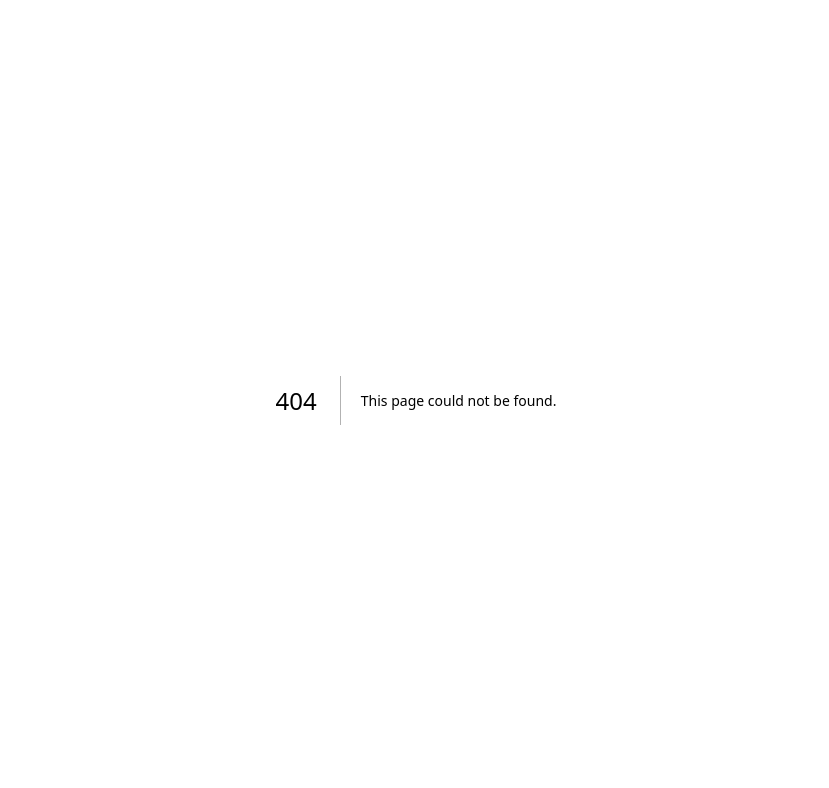
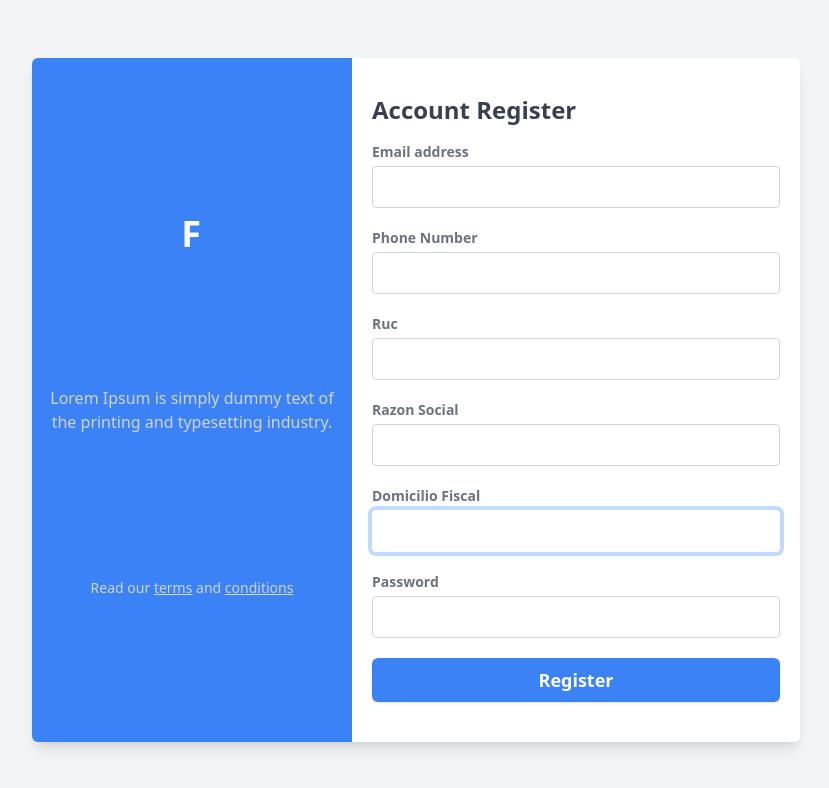
Before and after one commit to Silabuz-Students/Libro-reclamaciones-Proyecto, a Next.js app: page /auth/register in a window 1280 px wide. Before the commit this address had no page. Shown: the top 788 px of the page, without its empty margins (224-1053 px from the left). Built offline with nearby package versions, Linux system fonts and the light colour scheme.

Commit message:
create register form

```diff
--- /dev/null
+++ b/src/pages/auth/register.tsx
@@ -0,0 +1,204 @@
+import { useRouter } from "next/router"
+import { useState } from "react"
+
+
+type form = {
+  nombre?: string,
+  email?: string
+  ruc?: string
+  telefono?: string
+  domicilio_fiscal?: string
+  password?: string
+}
+
+export default function Register() {
+  const router = useRouter()
+  const [values, setValues] = useState<form>({
+    nombre: "",
+    email: "",
+    ruc: "",
+    telefono: "",
+    domicilio_fiscal: "",
+    password: ""
+
+  });
+  const handleChange = (
+    e:
+      | React.ChangeEvent<HTMLInputElement>
+      | React.ChangeEvent<HTMLTextAreaElement>
+  ) => {
+    //permite que los valores puedan cambiar y se puede obtener con values.{nombredelvalor}
+    //example values.email
+    setValues((prevInput) => ({
+      ...prevInput,
+      [e.target.name]: e.target.value,
+    }));
+  };
+
+  const handleSubmit = async (event: React.FormEvent<HTMLFormElement>) => {
+    // Stop the form from submitting and refreshing the page.
+    event.preventDefault()
+
+    // Get data from the form.
+    const data = {
+      nombre: values.nombre,
+      email: values.email,
+      ruc: values.ruc,
+      telefono: values.telefono,
+      domicilio_fiscal: values.domicilio_fiscal,
+      password: values.password
+    }
+    console.log(data)
+
+    // Send the data to the server in JSON format.
+    const JSONdata = JSON.stringify(data)
+    console.log(JSONdata)
+
+    // API endpoint where we send form data.
+    const endpoint = '/api/users/register'
+    // Form the request for sending data to the server.
+    const options = {
+      // The method is POST because we are sending data.
+      method: 'POST',
+      // Tell the server we're sending JSON.
+      headers: {
+        'Content-Type': 'application/json',
+      },
+      // Body of the request is the JSON data we created above.
+      body: JSONdata,
+    }
+
+    // Send the form data to our forms API on Vercel and get a response.
+    const response = await fetch(endpoint, options)
+
+    // Get the response data from server as JSON.
+    // If server returns the name submitted, that means the form works.
+    const result = await response.json()
+    if (response.status == 201){
+      alert(`${result.message} ${ data.email}`)
+      router.push("/auth/login")
+    }else{
+      alert("ERROR AL INGRESAR LOS DATOS")
+    }
+
+  }
+
+
+
+  return (
+    <div className="flex items-center min-h-screen p-4 bg-gray-100 lg:justify-center">
+      <div
+        className="flex flex-col overflow-hidden bg-white rounded-md shadow-lg max md:flex-row md:flex-1 lg:max-w-screen-md"
+      >
+        <div
+          className="p-4 py-6 text-white bg-blue-500 md:w-80 md:flex-shrink-0 md:flex md:flex-col md:items-center md:justify-evenly"
+        >
+          <div className="my-3 text-4xl font-bold tracking-wider text-center">
+            <a href="#">F</a>
+          </div>
+          <p className="mt-6 font-normal text-center text-gray-300 md:mt-0">
+            Lorem Ipsum is simply dummy text of the printing and typesetting industry.
+          </p>
+
+          <p className="mt-6 text-sm text-center text-gray-300">
+            Read our <a href="#" className="underline">terms</a> and <a href="#" className="underline">conditions</a>
+          </p>
+        </div>
+        <div className="p-5 bg-white md:flex-1">
+          <h3 className="my-4 text-2xl font-semibold text-gray-700">Account Register</h3>
+          <form action="#" className="flex flex-col space-y-5" onSubmit={handleSubmit}  >
+            <div className="flex flex-col space-y-1">
+              <label htmlFor="email" className="text-sm font-semibold text-gray-500">Email address</label>
+              <input
+                type="email"
+                id="email"
+                name="email"
+                autoFocus
+                className="px-4 py-2 transition duration-300 border border-gray-300 rounded focus:border-transparent focus:outline-none focus:ring-4 focus:ring-blue-200"
+                onChange={handleChange}
+                required
+              />
+            </div>
+            <div className="flex flex-col space-y-1">
+              <label htmlFor="telefono" className="text-sm font-semibold text-gray-500">Phone Number</label>
+              <input
+                type="String"
+                id="telefono"
+                name="telefono"
+                value={values.telefono}
+                className="px-4 py-2 transition duration-300 border border-gray-300 rounded focus:border-transparent focus:outline-none focus:ring-4 focus:ring-blue-200"
+                onChange={handleChange}
+                required
+              />
+            </div>
+            <div className="flex flex-col space-y-1">
+              <label htmlFor="ruc" className="text-sm font-semibold text-gray-500">Ruc</label>
+              <input
+                type="text"
+                id="ruc"
+                name="ruc"
+                autoFocus
+                className="px-4 py-2 transition duration-300 border border-gray-300 rounded focus:border-transparent focus:outline-none focus:ring-4 focus:ring-blue-200"
+                onChange={handleChange}
+                required
+              />
+            </div>
+            <div className="flex flex-col space-y-1">
+              <label htmlFor="nombre" className="text-sm font-semibold text-gray-500">Razon Social</label>
+              <input
+                type="text"
+                id="nombre"
+                name="nombre"
+                autoFocus
+                className="px-4 py-2 transition duration-300 border border-gray-300 rounded focus:border-transparent focus:outline-none focus:ring-4 focus:ring-blue-200"
+                onChange={handleChange}
+                required
+              />
+            </div>
+            <div className="flex flex-col space-y-1">
+              <label htmlFor="domicilio_fiscal" className="text-sm font-semibold text-gray-500">Domicilio Fiscal</label>
+              <input
+                type="text"
+                id="domicilio_fiscal"
+                name="domicilio_fiscal"
+                autoFocus
+                className="px-4 py-2 transition duration-300 border border-gray-300 rounded focus:border-transparent focus:outline-none focus:ring-4 focus:ring-blue-200"
+                onChange={handleChange}
+                required
+              />
+            </div>
+            <div className="flex flex-col space-y-1">
+              <div className="flex items-center justify-between">
+                <label htmlFor="password" className="text-sm font-semibold text-gray-500">Password</label>
+              </div>
+              <input
+                type="password"
+                id="password"
+                name="password"
+                className="px-4 py-2 transition duration-300 border border-gray-300 rounded focus:border-transparent focus:outline-none focus:ring-4 focus:ring-blue-200"
+                onChange={handleChange}
+                required
+              />
+            </div>
+            <div>
+              <button
+                type="submit"
+                className="w-full px-4 py-2 text-lg font-semibold text-white transition-colors duration-300 bg-blue-500 rounded-md shadow hover:bg-blue-600 focus:outline-none focus:ring-blue-200 focus:ring-4"
+              >
+                Register
+              </button>
+            </div>
+            <div className="flex flex-col space-y-5">
+              <span className="flex items-center justify-center space-x-2">
+
+              </span>
+            </div>
+          </form>
+        </div>
+      </div>
+    </div>
+  )
+
+
+
+}
```
Also changed, not shown: src/pages/api/users/login.ts (renamed from src/pages/api/user/login.ts), src/pages/api/users/register.ts (renamed from src/pages/api/user/register.ts).
